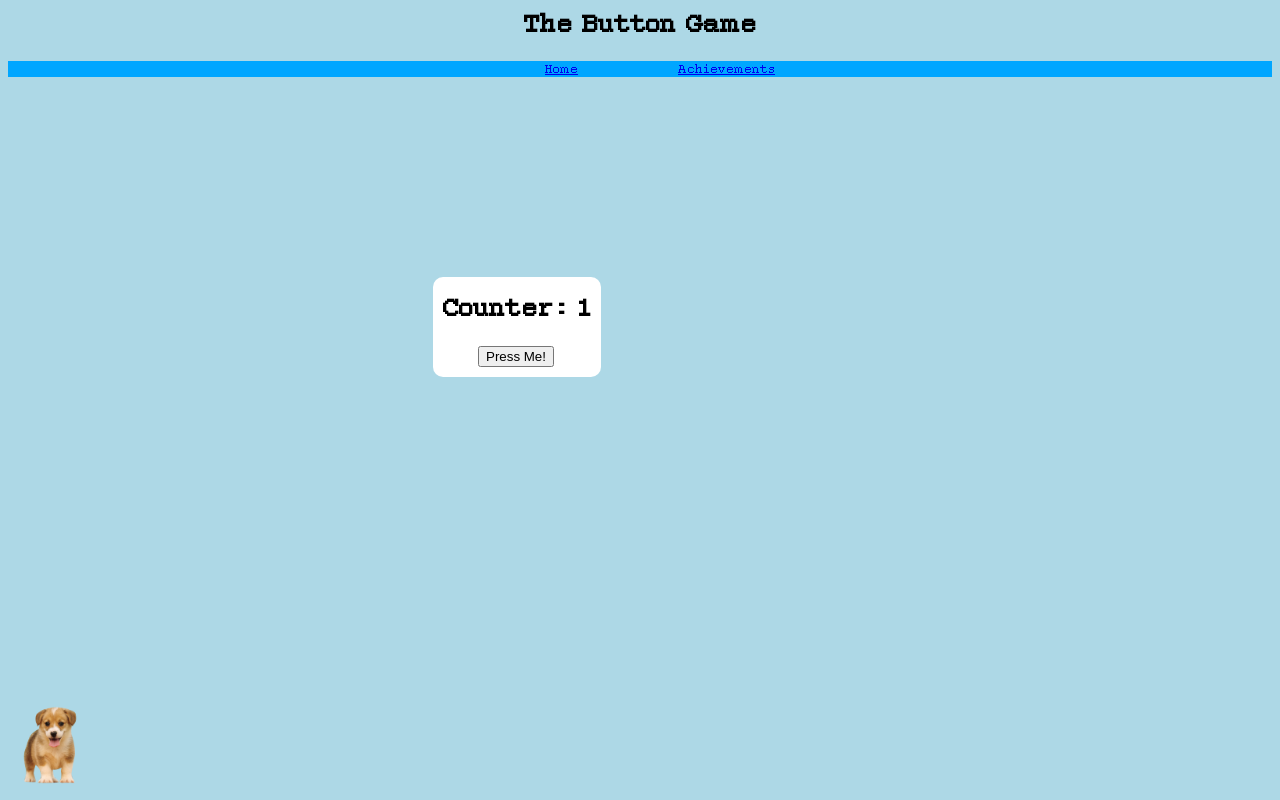
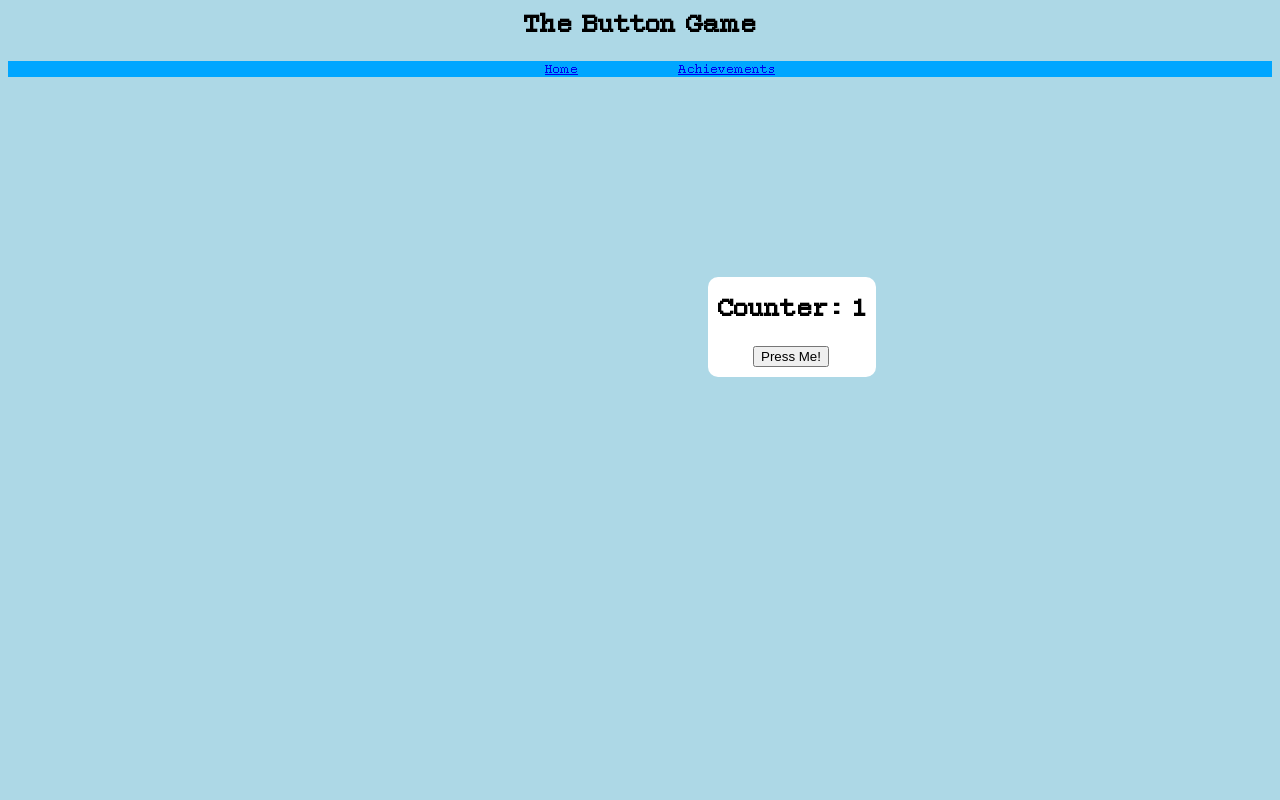
Before and after one commit to JohnDChan1602/JohnDChan1602.github.io, a plain HTML site: page index.html in a window 1280 px wide. Both pictures are taken after a click on the button "Press Me!". Drawn offline with Linux system fonts and the light colour scheme.

Commit message:
Fixing bugs

```diff
--- a/script.js
+++ b/script.js
@@ -32,16 +32,16 @@ function updateCounter(){
             window.alert(achPopUp.message);
         }, 100);
     }
-
-    if(number = 200){
-        showImage();
-    }
 }
 
-// Increasing COunter
+// Increasing Counter
 function increaseCounter(){
     countNumber++;
     updateCounter();
+
+    if(countNumber == 200){
+        showImage();
+    }
 }
 
 // Showing Image
--- a/styles.css
+++ b/styles.css
@@ -51,7 +51,7 @@ nav ul li a:hover{
     border-radius: 10px;
     background-color: white;
     /* Alignment */
-    margin-left: 425px;
+    margin-left: 700px;
     margin-top: 200px;
 }
 
```
